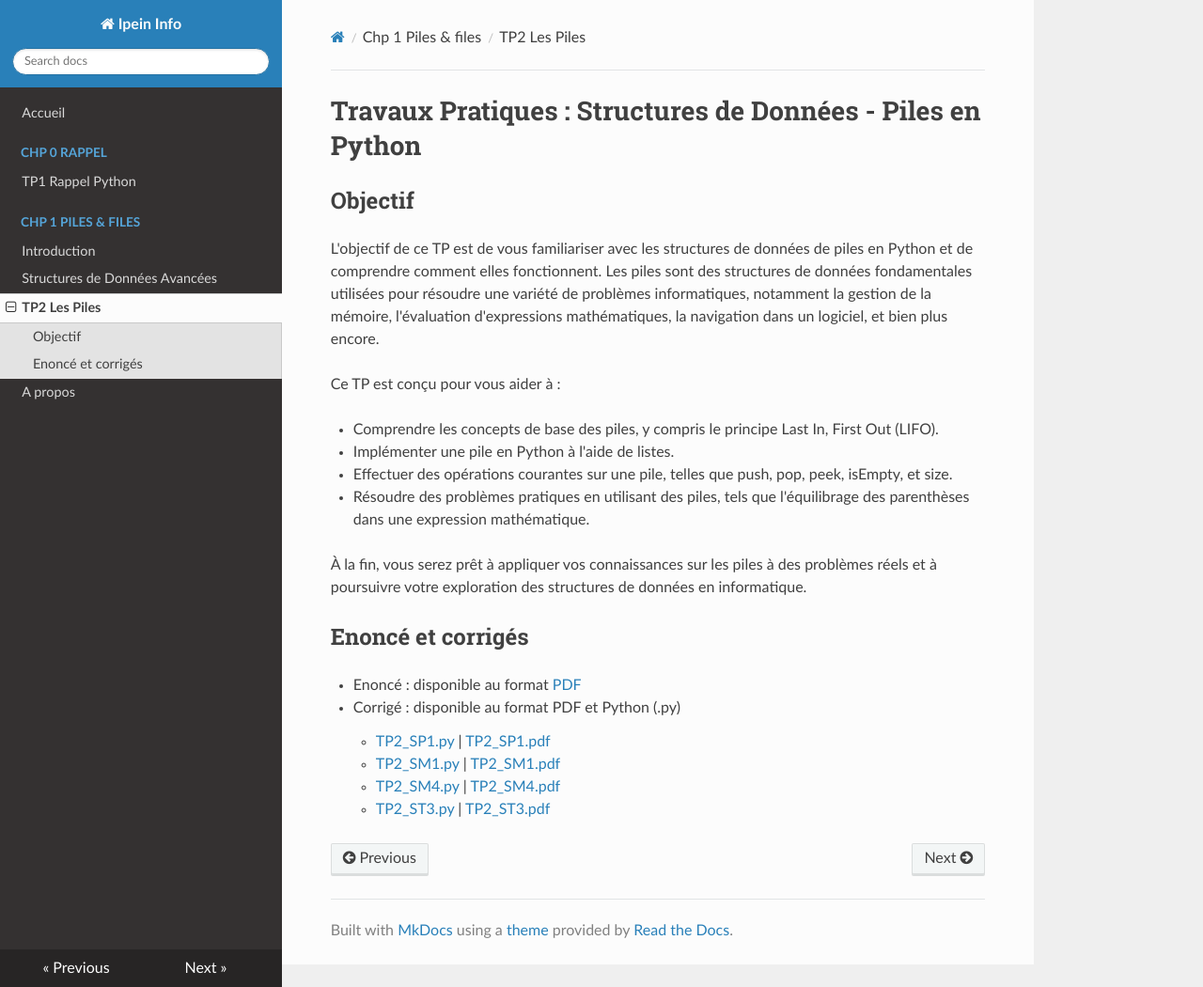
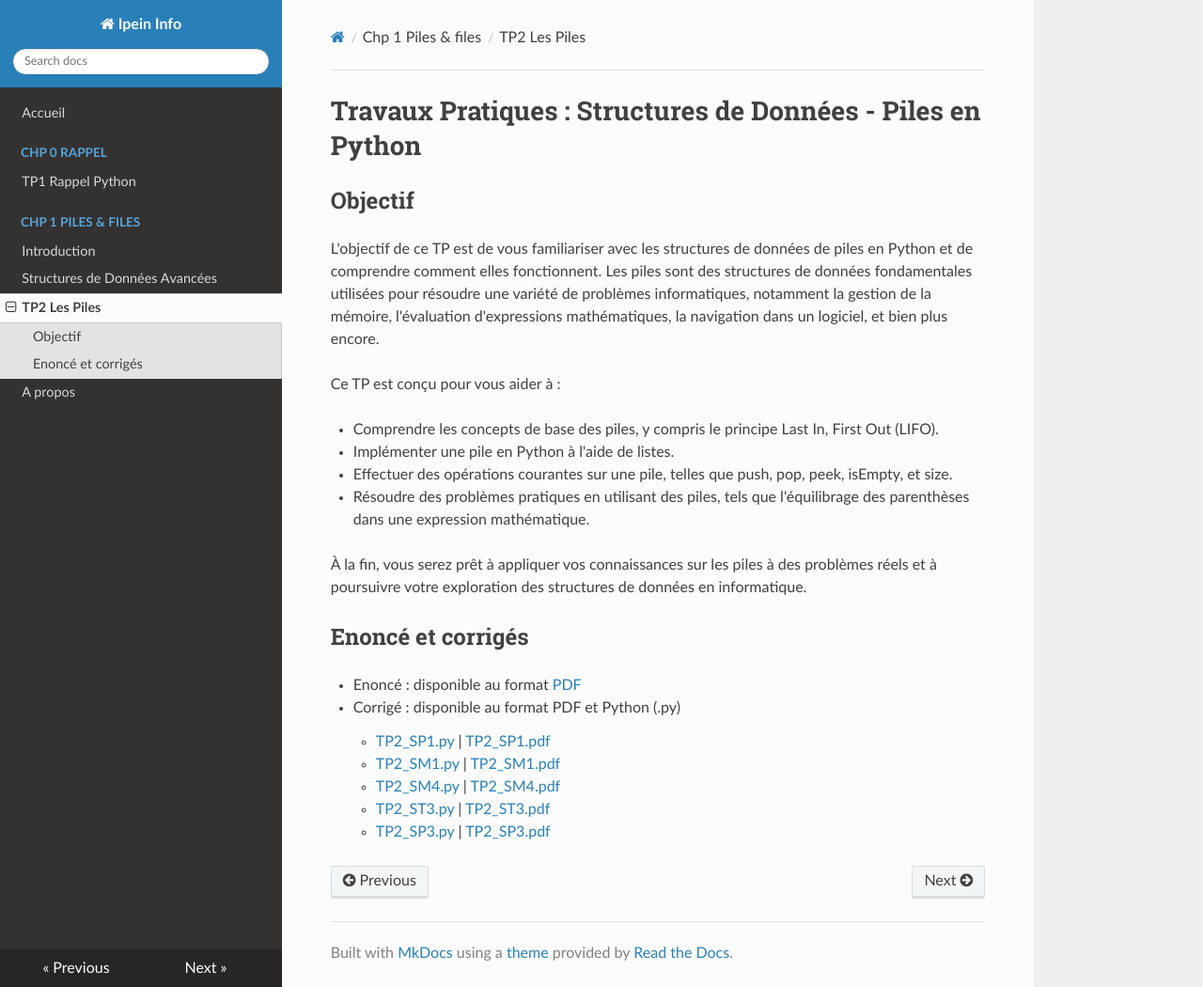
Before and after one commit to anis-saied/ipein, an MkDocs documentation site: the page built from docs/piles-files/pile.md, in a window 1280 px wide and 1050 px high. Shown: the whole window at 94% size. Built offline with MkDocs 1.6.1, drawn with Linux system fonts in a browser that asks for light colours; nearby versions of some CDN libraries.

Commit message:
update pile.md

```diff
--- a/docs/piles-files/pile.md
+++ b/docs/piles-files/pile.md
@@ -31,3 +31,4 @@ Ce TP est conçu pour vous aider à :
     + [TP2_SM1.py](../../src/2/chp1/tp2/tp2_sm1.py)  | [TP2_SM1.pdf](../../src/2/chp1/tp2/tp2_sm1.pdf)
     + [TP2_SM4.py](../../src/2/chp1/tp2/tp2_sm4.py)  | [TP2_SM4.pdf](../../src/2/chp1/tp2/tp2_sm4.pdf)
     + [TP2_ST3.py](../../src/2/chp1/tp2/tp2_st3.py)  | [TP2_ST3.pdf](../../src/2/chp1/tp2/tp2_st3.pdf)
+    + [TP2_SP3.py](../../src/2/chp1/tp2/tp2_sp3.py)  | [TP2_SP3.pdf](../../src/2/chp1/tp2/tp2_sp3.pdf)
```
Also changed, not shown: 17 other files.
